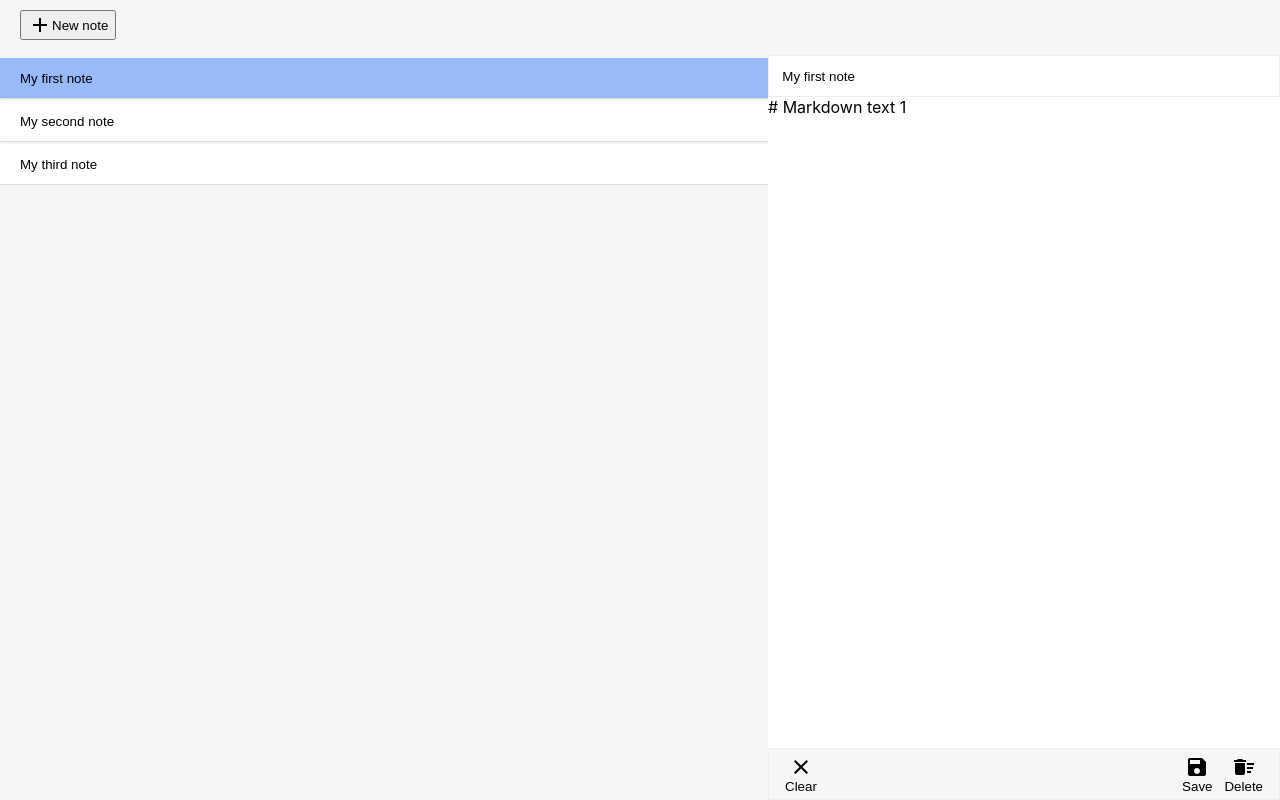
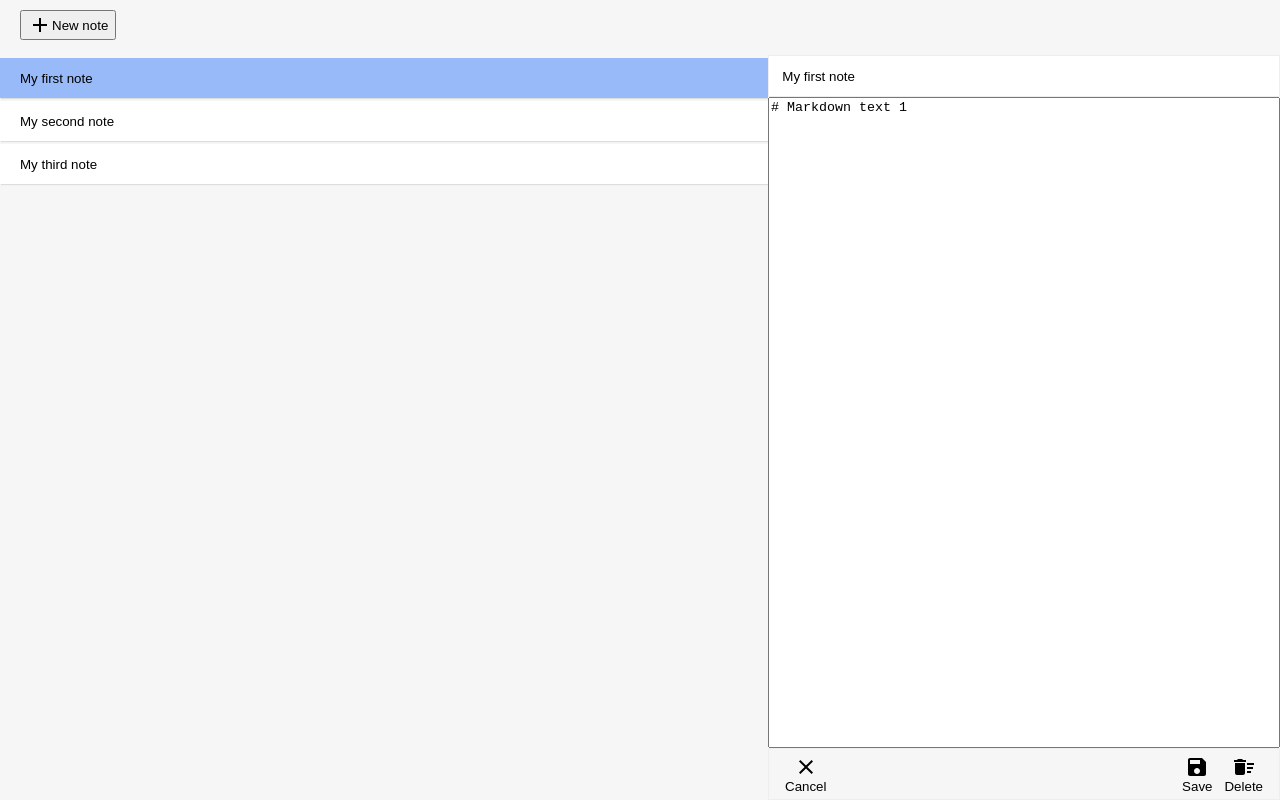
Before and after one commit to elicayuu/notes, a React (Create React App) app: page / in a window 1280 px wide. Both pictures are taken after a click on the button "Edit". Built offline with nearby package versions, Linux system fonts and the light colour scheme.

Commit message:
add edit mode

```diff
--- a/src/components/Editor.tsx
+++ b/src/components/Editor.tsx
@@ -8,21 +8,33 @@ import { ReactComponent as SaveSvg } from '../images/save.svg';
 import { ReactComponent as DeleteSvg } from '../images/delete.svg';
 
 const Editor: React.FC = () => {
-  const { currentNote, addNote } = useNote();
+  const { currentNote, updateNote, changeNoteMode } = useNote();
   const [title, setTitle] = useState('');
+  const [content, setContent] = useState('');
 
   const onTitleChange = (event: React.FormEvent<HTMLInputElement>) => {
     const value = event.currentTarget.value;
     setTitle(value);
   }
 
-  const onAddNote = () => {
-    addNote({ title, content: '' });
+  const onContentChange = (event: React.FormEvent<HTMLTextAreaElement>) => {
+    const value = event.currentTarget.value;
+    setContent(value);
+  }
+
+  const onSaveNote = () => {
+    if (!currentNote) return;
+    updateNote({ id: currentNote.id, title, content });
+  }
+
+  const onCancel = () => {
+    changeNoteMode('view');
   }
 
   useEffect(() => {
     if (!currentNote) return;
     setTitle(currentNote.title);
+    setContent(currentNote.content);
   }, [currentNote])
 
   return (
@@ -30,16 +42,16 @@ const Editor: React.FC = () => {
       <EditorHeader>
         <input value={title} onChange={onTitleChange} />
       </EditorHeader>
-      <EditorContent>{currentNote?.content}</EditorContent>
+      <EditorContent value={content} onChange={onContentChange}></EditorContent>
       <Footer>
         <div>
-          <IconButton>
+          <IconButton onClick={onCancel}>
             <ClearSvg />
-            <span>Clear</span>
+            <span>Cancel</span>
           </IconButton>
         </div>
         <div>
-          <IconButton onClick={onAddNote}>
+          <IconButton onClick={onSaveNote}>
             <SaveSvg />
             <span>Save</span>
           </IconButton>
@@ -74,8 +86,9 @@ const EditorHeader = styled.div`
     box-sizing: border-box;
   }
 `
-const EditorContent = styled.div`
+const EditorContent = styled.textarea`
   flex-grow: 1;
+  resize: none;
 `
 
 const Footer = styled.div`
--- a/src/libs/noteContext.tsx
+++ b/src/libs/noteContext.tsx
@@ -21,7 +21,7 @@ type NoteData = {
   notes: Note[];
   addNote: (note: Omit<Note, 'id'>) => void;
   removeNote: (id: string) => void;
-  updateNote: (id: string, data: Partial<Note>) => void;
+  updateNote: (note: Note) => void;
   viewNote: (id: string) => void;
   changeNoteMode: (mode: NoteMode) => void;
 }
@@ -41,6 +41,10 @@ export const NoteProvider: React.FC = ({ children }) => {
   const [notes, setNotes] = useState<Note[]>(defaultNotes);
   const [currentNote, setCurrentNote] = useState<Note>(notes[0]);
 
+  const changeNoteMode = (mode: NoteMode) => {
+    setMode(mode);
+  }
+
   const addNote = (note: Omit<Note, 'id'>) => {
     const newNotes = [...notes];
     const id = uuidv4();
@@ -55,18 +59,19 @@ export const NoteProvider: React.FC = ({ children }) => {
     setNotes(newNotes);
   };
 
-  const updateNote = (id: string, data: Partial<Note>) => {
-
+  const updateNote = (newNote: Note) => {
+    const newNotes = [...notes];
+    const index = newNotes.findIndex(note => note.id === newNote.id);
+    newNotes.splice(index, 1, newNote);
+    setNotes(newNotes);
+    setCurrentNote(newNote);
+    changeNoteMode('view');
   };
 
   const viewNote = (id: string) => {
     const targetNote = notes.find(note => note.id === id);
     if (!targetNote) return;
     setCurrentNote(targetNote);
-  }
-
-  const changeNoteMode = (mode: NoteMode) => {
-    setMode(mode);
   }
 
   const contextData = {
```
